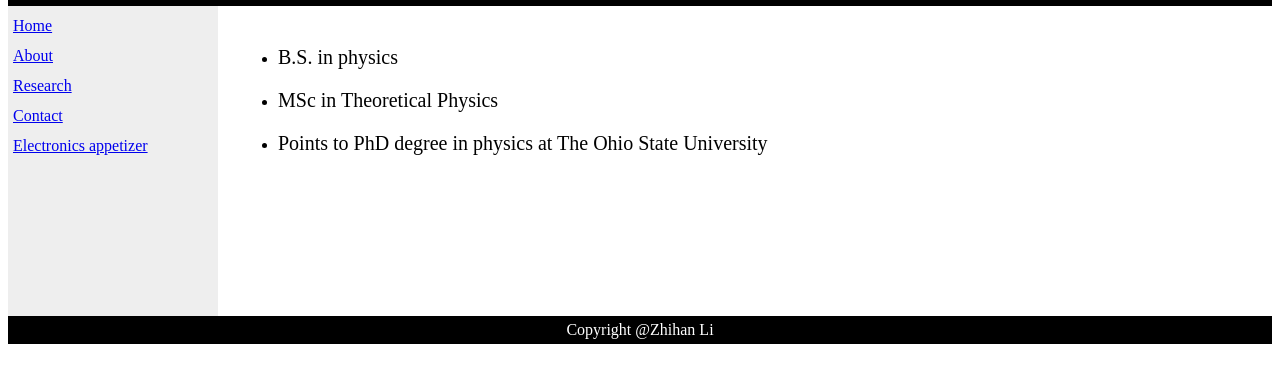
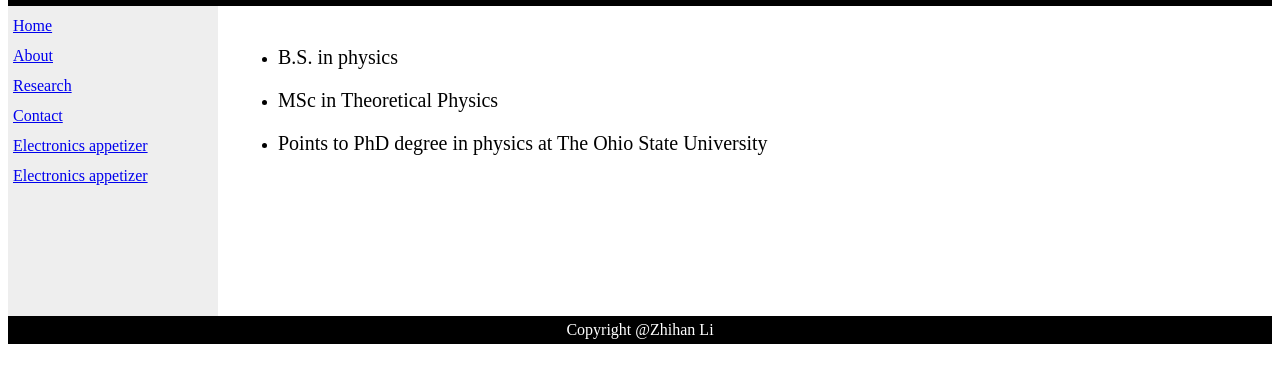
Before and after one commit to ZhihanLi666/ZhihanLi-About, a plain HTML site: page index.html in a window 1280 px wide. Shown: the part 92-474 px from the top of the page. Drawn offline with Linux system fonts and the light colour scheme.

Commit message:
Update index.html

```diff
--- a/index.html
+++ b/index.html
@@ -39,6 +39,7 @@
             <a href="https://zhihanli666.github.io/ZhihanLi-Research/">Research</a><br>
             <a href="https://zhihanli666.github.io/ZhihanLi-Contact">Contact</a><br>
             <a href="https://zhihanli666.github.io/ZhihanLi-Electronicsapp">Electronics appetizer</a><br>
+            <a href="http://3dgui.captain-alien-li.com/">Electronics appetizer</a><br>
         </div>
 
         <div id="section">
```
